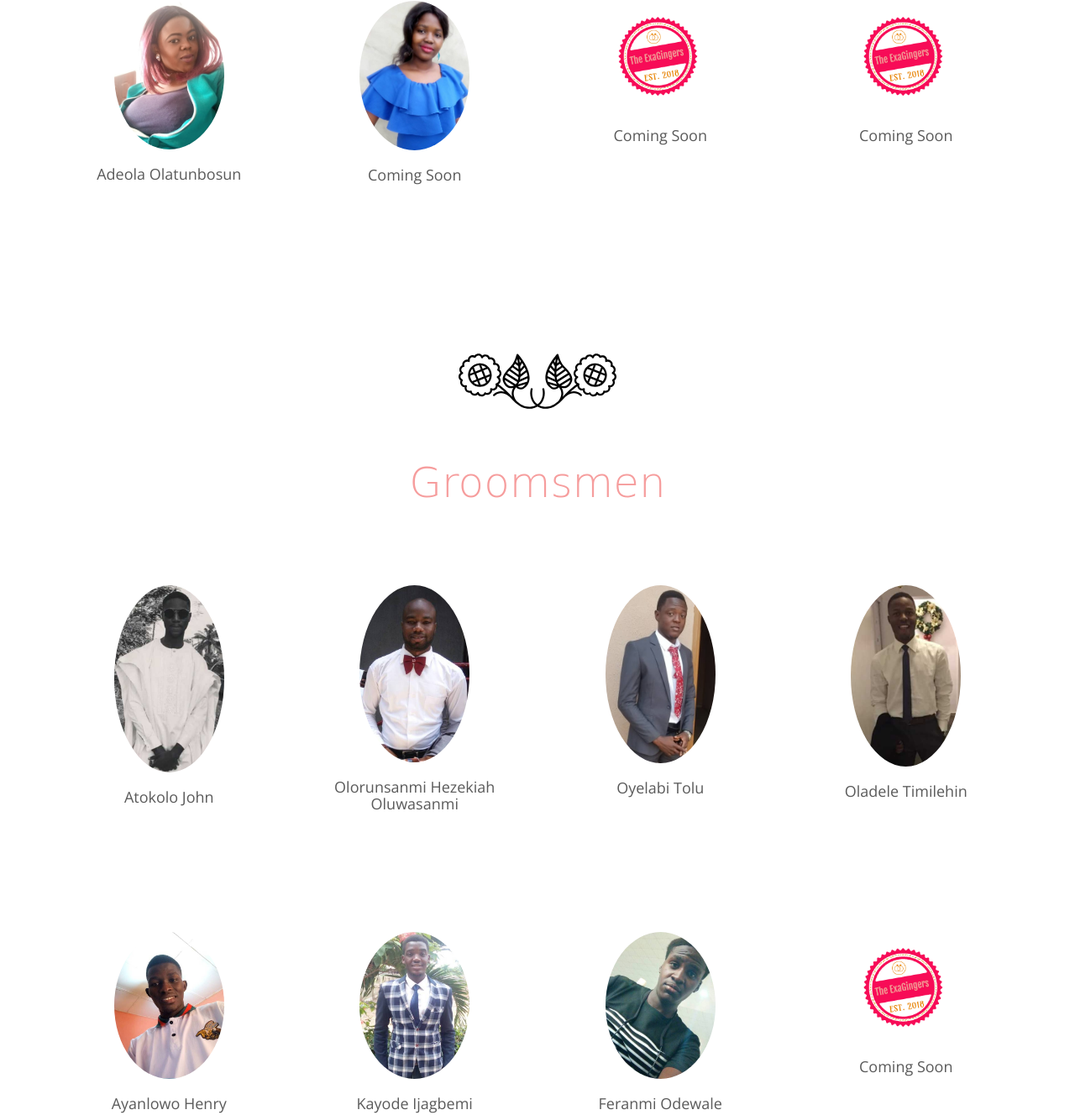
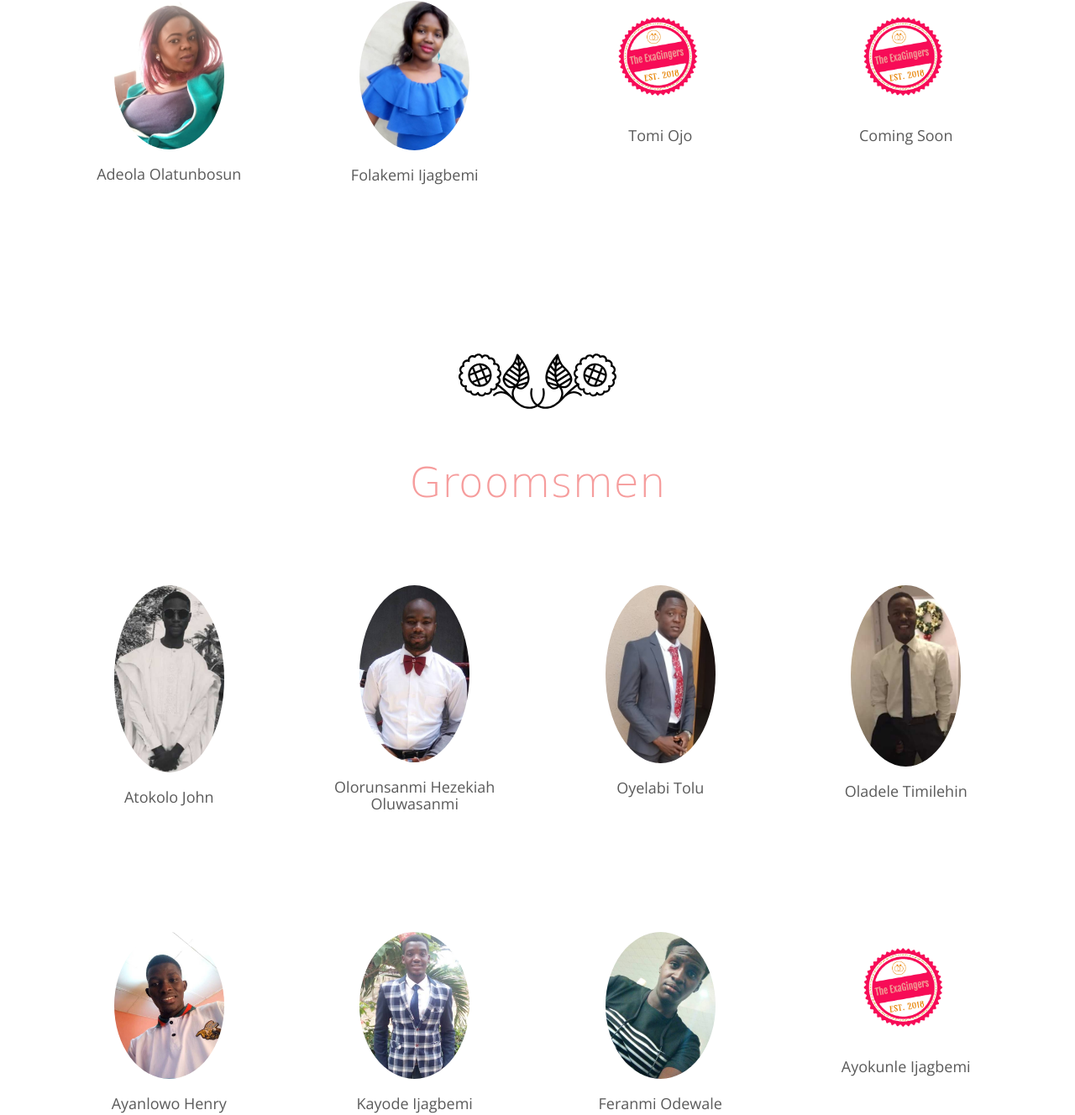
Before and after one commit to Temilol/gingerandkike, a website: page guest.html in a window 1280 px wide. Shown: the part 2732-4060 px from the top of the page at 84% size. Drawn offline with nearby package versions, Linux system fonts and the light colour scheme; some packages are replaced by stand-ins of ours; no server answers; a web font is replaced by a local one.

Commit message:
Updated the groomsmen list

```diff
--- a/guest.html
+++ b/guest.html
@@ -224,13 +224,13 @@
 					<div class="col-md-3 text-center animate-box">
 						<div class="groom-men">
 							<img src="asset/images/bridesmaid6.jpg" class="img-responsive" alt="ExaGinger">
-							<h3>Coming Soon</h3>
+							<h3>Folakemi Ijagbemi</h3>
 						</div>
 					</div>
 					<div class="col-md-3 text-center animate-box">
 						<div class="groom-men">
 							<img src="asset/images/exalogo.png" class="img-responsive" alt="ExaGinger">
-							<h3>Coming Soon</h3>
+							<h3>Tomi Ojo</h3>
 						</div>
 					</div>
 					<div class="col-md-3 text-center animate-box">
@@ -294,7 +294,7 @@
 					<div class="col-md-3 text-center animate-box">
 						<div class="groom-men">
 							<img src="asset/images/exalogo.png" class="img-responsive" alt="ExaGinger">
-							<h3>Coming Soon</h3>
+							<h3>Ayokunle Ijagbemi</h3>
 						</div>
 					</div>
 				</div>
```
